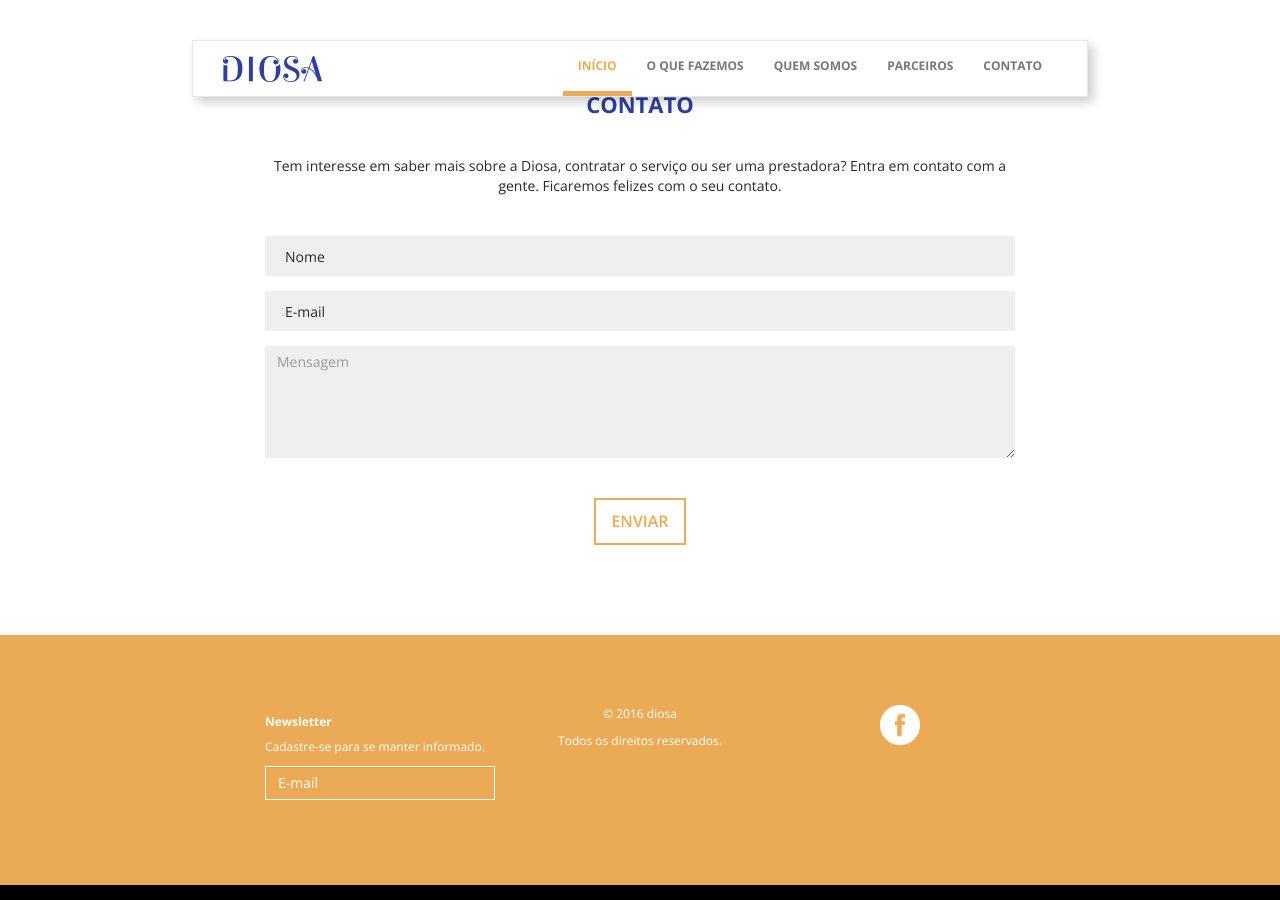
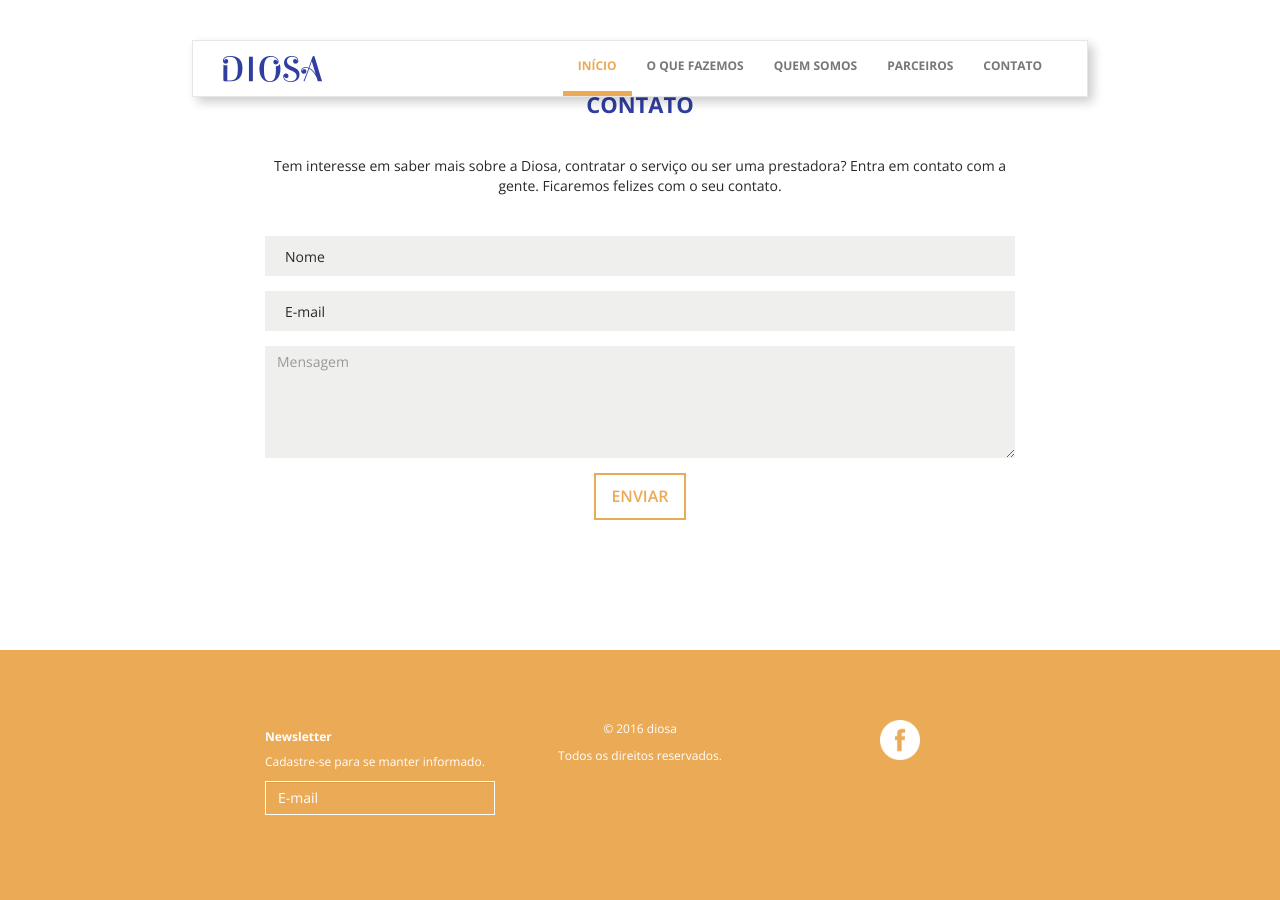
Before and after one commit to anaschwendler/diosa, a Jekyll site: the page built from index.html, in a window 1280 px wide and 900 px high, scrolled down 2346 px. Built offline with Jekyll 4.4.1, drawn with Linux system fonts in a browser that asks for light colours.

Commit message:
Fix submit button to contact

```diff
--- a/index.html
+++ b/index.html
@@ -81,10 +81,10 @@
             <div class="form-group">
                 <textarea class="form-control" rows="5" placeholder="Mensagem" name="message"></textarea>
             </div>
+            <button type="submit" class="btn btn-default font-semibold main-button-font-size tt-u">
+                enviar
+            </button>
         </form>
-        <button type="submit" class="btn btn-default font-semibold main-button-font-size tt-u">
-            enviar
-        </button>
     </div>
 </section>
 </div>
```
